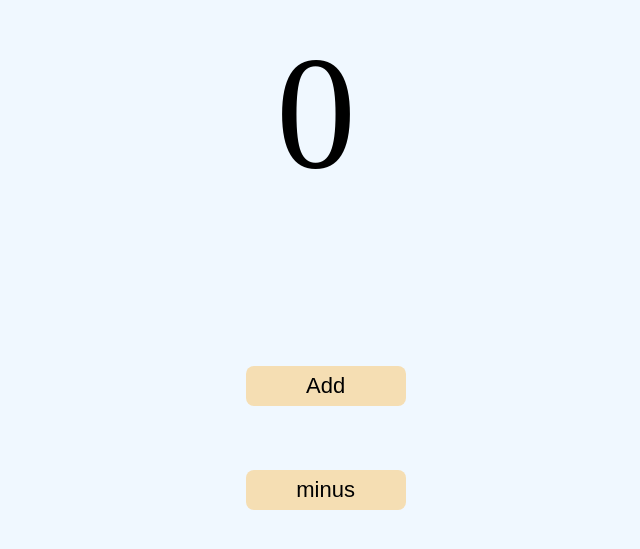
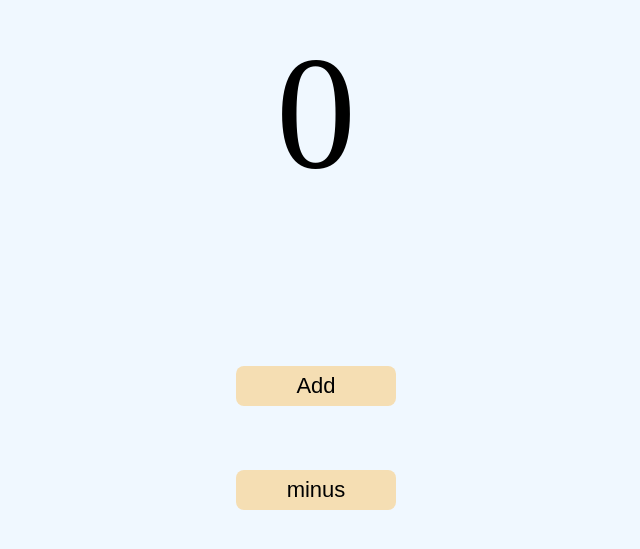
Before and after one commit to ASP1527/Counter, a plain HTML site: page index.html in a window 1280 px wide. Shown: the part 139-688 px from the top of the page, without its empty margins (324-964 px from the left). Drawn offline with Linux system fonts and the light colour scheme.

Commit message:
Update style.css

```diff
--- a/style.css
+++ b/style.css
@@ -5,8 +5,16 @@
   background: aliceblue;
 }
 
+body {
+  display: flex;
+  flex-direction: column;
+  justify-content: center;
+  align-items: center;
+}
+
 .text {
   display: flex;
+  flex-direction: column;
   justify-content: center;
   align-items: center;
   font-size: 10rem;
@@ -18,7 +26,6 @@ button {
   display: flex;
   justify-content: center;
   align-items: center;
-  margin-left: 44.5%;
   border-style: none;
   width: 10rem;
   margin-bottom: 4rem;
```
